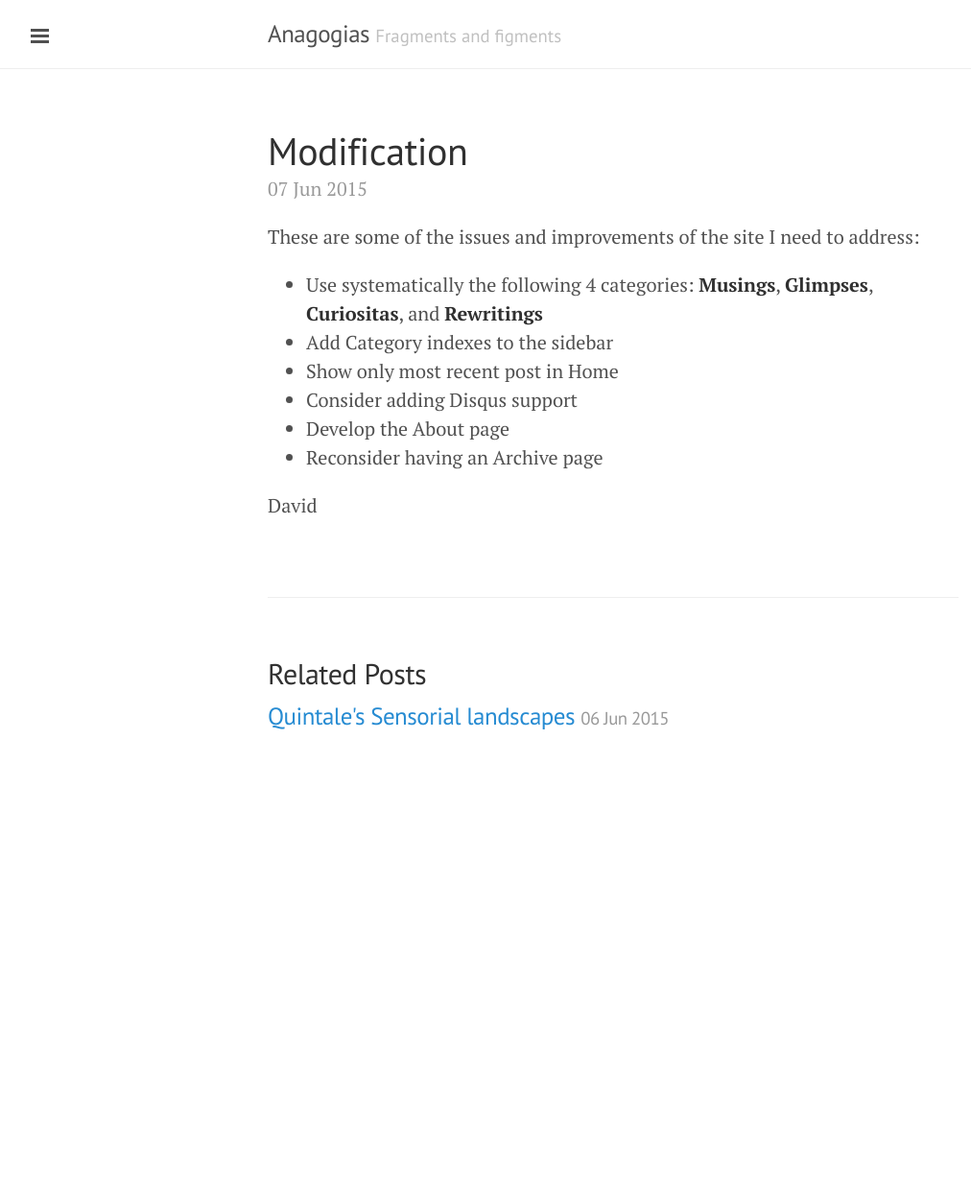
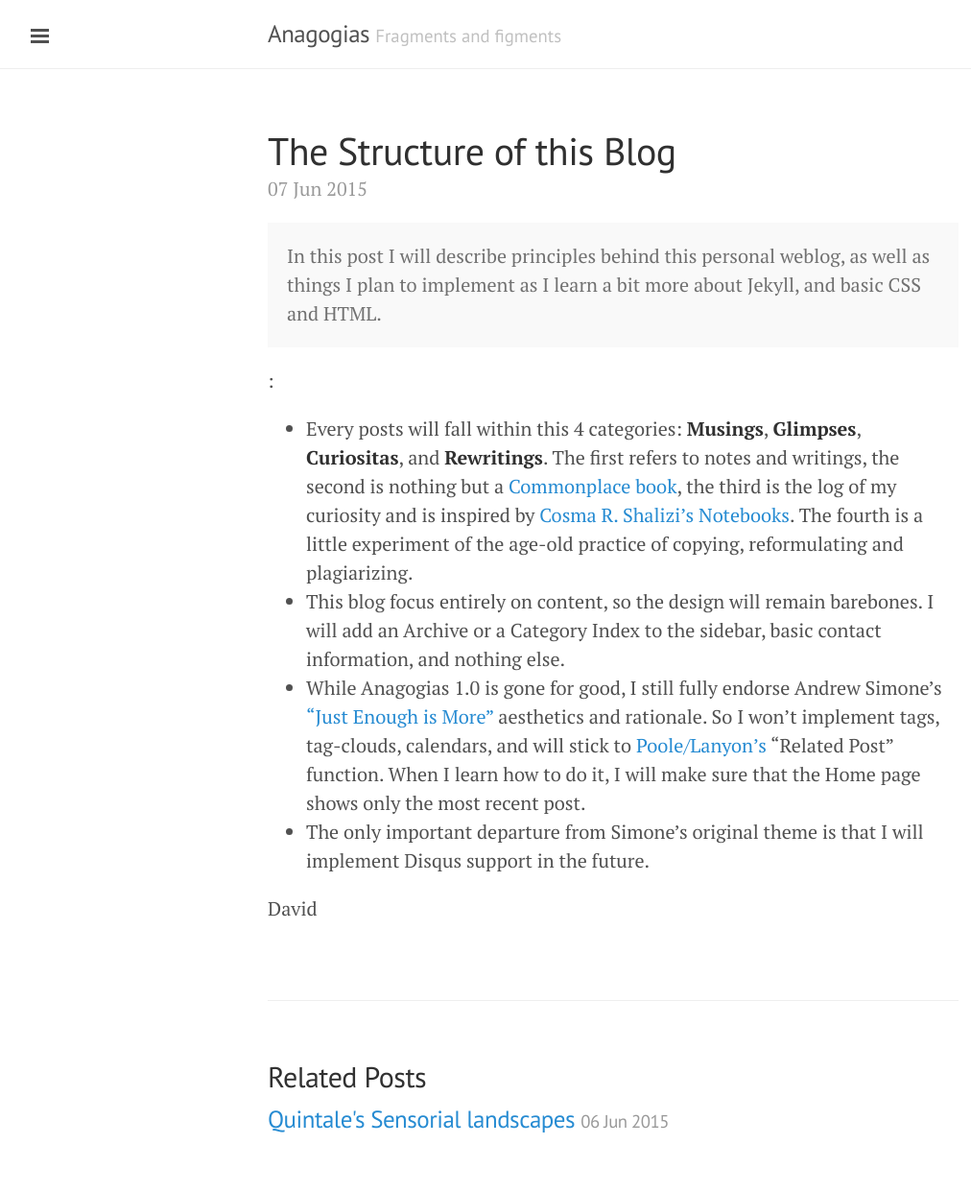
Before and after one commit to Hipomenes/oldsite, a Jekyll site: the page built from _posts/2015-06-07-pending-matters.md, in a window 1280 px wide. Shown: the whole page at 96% size, without its empty margins (1-1013 px from the left). Built offline with Jekyll 4.4.1, drawn with Linux system fonts in a browser that asks for light colours; Markdown is read by kramdown in place of the engine named in the settings; before the commit the page ends 900 px from its top, so only the background shows below that.

Commit message:
Modificaciones en un post

```diff
--- a/_posts/2015-06-07-pending-matters.md
+++ b/_posts/2015-06-07-pending-matters.md
@@ -1,15 +1,15 @@
 ---
 layout: post
-title: Modification
+title: The Structure of this Blog
 ---
 
-These are some of the issues and improvements of the site I need to address:
+<div class="message">
+  In this post I will describe principles behind this personal weblog, as well as things I plan to implement as I learn a bit more about Jekyll, and basic CSS and HTML.
+</div>:
 
-* Use systematically the following 4 categories: **Musings**, **Glimpses**, **Curiositas**, and **Rewritings**
-* Add Category indexes to the sidebar
-* Show only most recent post in Home
-* Consider adding Disqus support
-* Develop the About page
-* Reconsider having an Archive page
+* Every posts will fall within this 4 categories: **Musings**, **Glimpses**, **Curiositas**, and **Rewritings**. The first refers to notes and writings, the second is nothing but a [Commonplace book](http://www.nybooks.com/articles/archives/2000/dec/21/extraordinary-commonplaces/), the third is the log of my curiosity and is inspired by [Cosma R. Shalizi's Notebooks](http://bactra.org/notebooks/). The fourth is a little experiment of the age-old practice of copying, reformulating and plagiarizing.
+* This blog focus entirely on content, so the design will remain barebones. I will add an Archive or a Category Index to the sidebar, basic contact information, and nothing else.
+* While Anagogias 1.0 is gone for good, I still fully endorse Andrew Simone's ["Just Enough is More"](https://github.com/asimone/justenoughismore) aesthetics and rationale. So I won't implement tags, tag-clouds, calendars, and will stick to [Poole/Lanyon's](http://getpoole.com) "Related Post" function. When I learn how to do it, I will make sure that the Home page shows only the most recent post.
+* The only important departure from Simone's original theme is that I will implement Disqus support in the future.
 
 David
```
